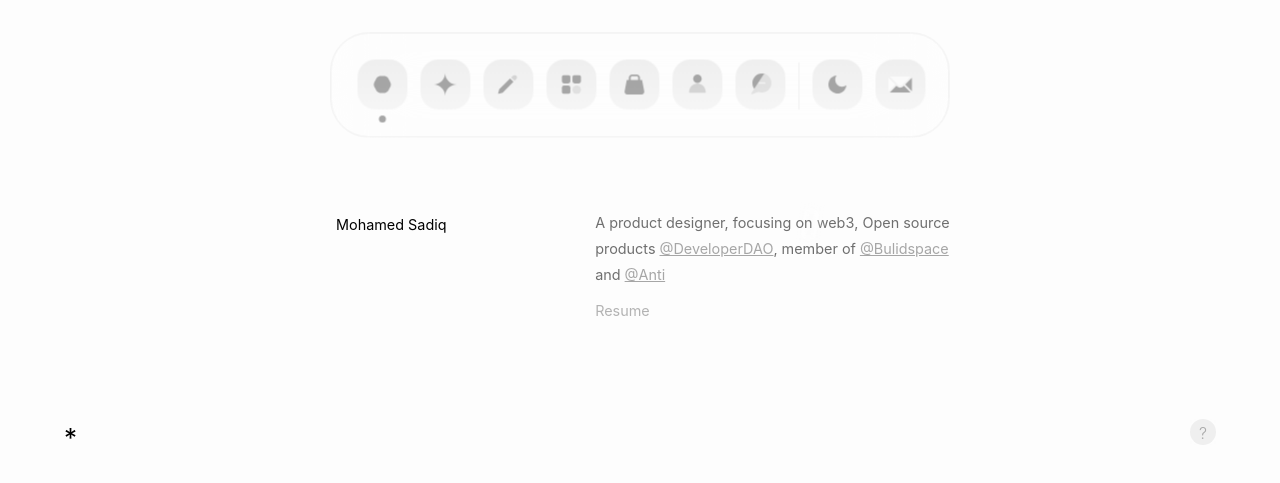
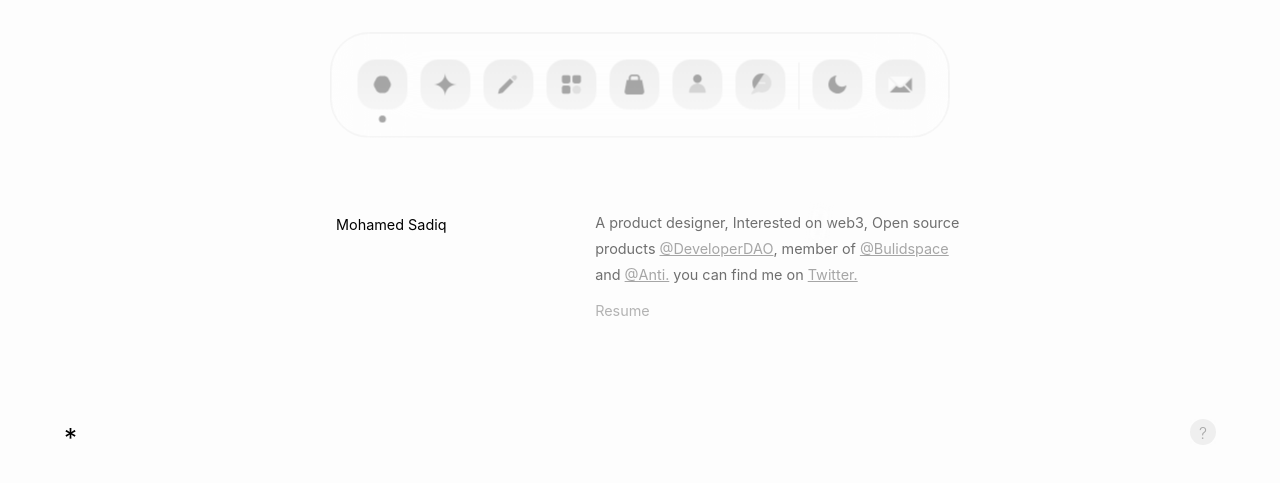
Before and after one commit to mohamedsadiq/Personal-website, a Next.js app: page / in a window 1280 px wide. Shown: the part 315-798 px from the top of the page. Built offline with nearby package versions, Linux system fonts and the light colour scheme; no server answers; a web font is replaced by a local one.

Commit message:
update twitter

```diff
--- a/components/Content/index.js
+++ b/components/Content/index.js
@@ -13,10 +13,10 @@ const Content = () => {
           >
         <div id="name">Mohamed Sadiq</div>
         <div>
-            <p>A product designer, focusing on <span className="web3">
+            <p> A product designer, Interested on <span className="web3">
             web3
             <span id="animation_web3"></span>
-            </span>, Open source products <a href="https://twitter.com/developer_dao"  className="links" target="_blank" rel="noreferrer">@DeveloperDAO</a>, member of <a href="https://twitter.com/_buildspace" target="_blank" rel="noreferrer">@Bulidspace</a> and <a href="https://twitter.com/Anticollective_" className="links" target="_blank" rel="noreferrer">@Anti</a></p>
+            </span>, Open source products <a href="https://twitter.com/developer_dao"  className="links" target="_blank" rel="noreferrer">@DeveloperDAO</a>, member of <a href="https://twitter.com/_buildspace" target="_blank" rel="noreferrer">@Bulidspace</a> and <a href="https://twitter.com/Anticollective_" className="links" target="_blank" rel="noreferrer">@Anti.</a> you can find me on  <a href="https://twitter.com/sadiq_moo">Twitter.</a> </p>
             <a
                 className="links"
                 href="/cv.pdf"
```
